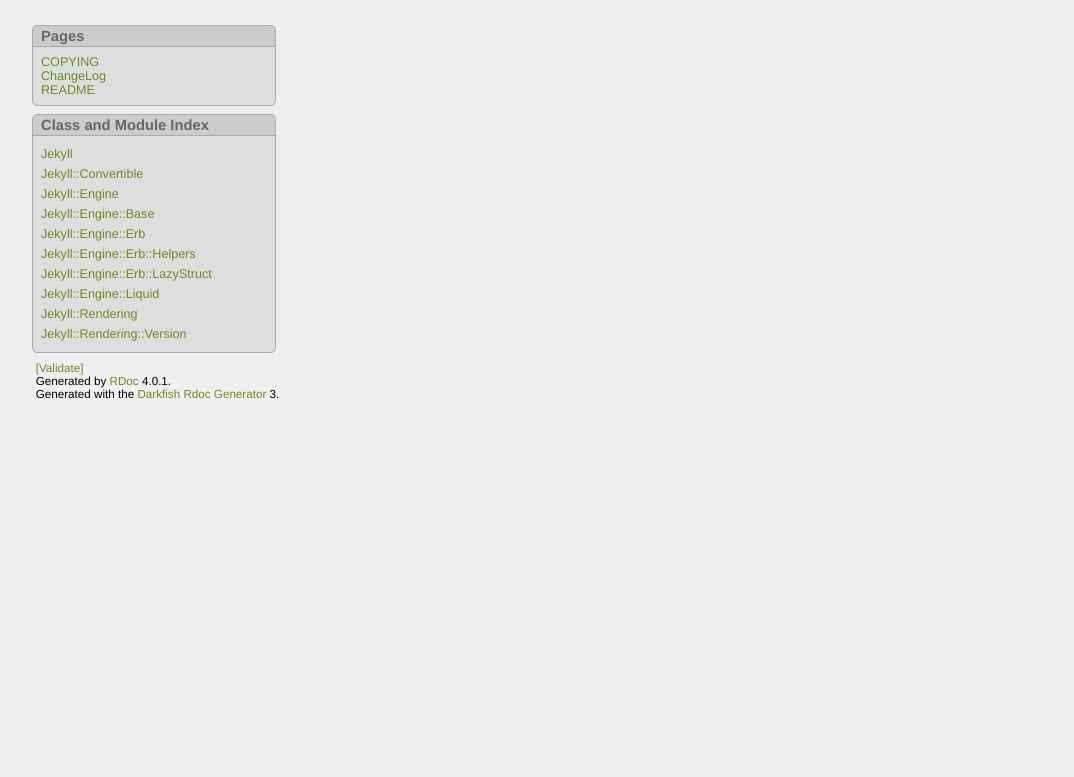
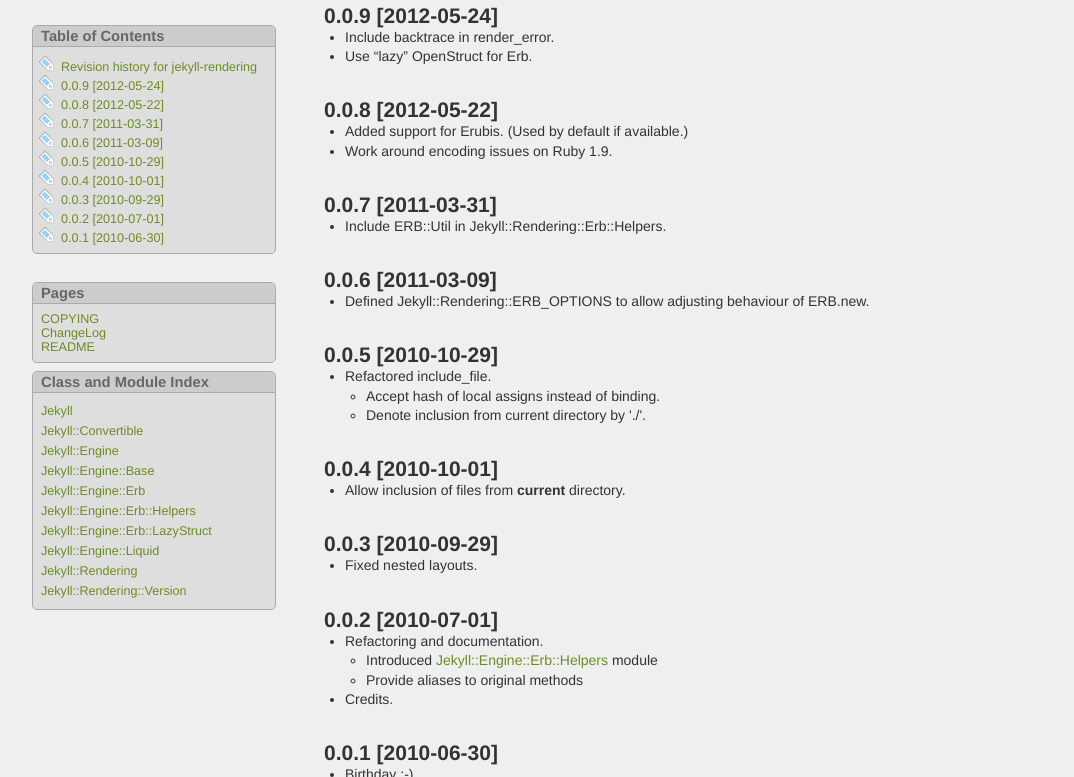
Before and after one commit to prometheus-ev/jekyll-rendering, a plain HTML site: page ChangeLog.html in a window 1280 px wide. Shown: the part 104-881 px from the top of the page, without its empty margins (16-1090 px from the left). Before the commit the page ends 800 px from the top, so only its background shows below. Drawn offline with Linux system fonts and the light colour scheme.

Commit message:
Updated documentation.

```diff
--- a/ChangeLog.html
+++ b/ChangeLog.html
@@ -43,6 +43,24 @@
 </nav>
 
 
+
+<div id="table-of-contents">
+  <nav class="section">
+    <h3 class="section-header">Table of Contents</h3>
+    <ul>
+      <li><a href="#label-Revision+history+for+jekyll-rendering">Revision history for jekyll-rendering</a>
+      <li><a href="#label-0.0.9+%5B2012-05-24%5D">0.0.9 [2012-05-24]</a>
+      <li><a href="#label-0.0.8+%5B2012-05-22%5D">0.0.8 [2012-05-22]</a>
+      <li><a href="#label-0.0.7+%5B2011-03-31%5D">0.0.7 [2011-03-31]</a>
+      <li><a href="#label-0.0.6+%5B2011-03-09%5D">0.0.6 [2011-03-09]</a>
+      <li><a href="#label-0.0.5+%5B2010-10-29%5D">0.0.5 [2010-10-29]</a>
+      <li><a href="#label-0.0.4+%5B2010-10-01%5D">0.0.4 [2010-10-01]</a>
+      <li><a href="#label-0.0.3+%5B2010-09-29%5D">0.0.3 [2010-09-29]</a>
+      <li><a href="#label-0.0.2+%5B2010-07-01%5D">0.0.2 [2010-07-01]</a>
+      <li><a href="#label-0.0.1+%5B2010-06-30%5D">0.0.1 [2010-06-30]</a>
+    </ul>
+  </nav>
+</div>
 
 
   <div id="project-metadata">
@@ -93,7 +111,71 @@
 
 <div id="documentation" class="description">
 
-<h1 id="label-ChangeLog"><a href="ChangeLog.html">ChangeLog</a><span><a href="#label-ChangeLog">&para;</a> <a href="#documentation">&uarr;</a></span></h1>
+<h1 id="label-Revision+history+for+jekyll-rendering">Revision history for jekyll-rendering<span><a href="#label-Revision+history+for+jekyll-rendering">&para;</a> <a href="#documentation">&uarr;</a></span></h1>
+
+<h2 id="label-0.0.9+%5B2012-05-24%5D">0.0.9 [2012-05-24]<span><a href="#label-0.0.9+%5B2012-05-24%5D">&para;</a> <a href="#documentation">&uarr;</a></span></h2>
+<ul><li>
+<p>Include backtrace in render_error.</p>
+</li><li>
+<p>Use “lazy” OpenStruct for Erb.</p>
+</li></ul>
+
+<h2 id="label-0.0.8+%5B2012-05-22%5D">0.0.8 [2012-05-22]<span><a href="#label-0.0.8+%5B2012-05-22%5D">&para;</a> <a href="#documentation">&uarr;</a></span></h2>
+<ul><li>
+<p>Added support for Erubis. (Used by default if available.)</p>
+</li><li>
+<p>Work around encoding issues on Ruby 1.9.</p>
+</li></ul>
+
+<h2 id="label-0.0.7+%5B2011-03-31%5D">0.0.7 [2011-03-31]<span><a href="#label-0.0.7+%5B2011-03-31%5D">&para;</a> <a href="#documentation">&uarr;</a></span></h2>
+<ul><li>
+<p>Include ERB::Util in Jekyll::Rendering::Erb::Helpers.</p>
+</li></ul>
+
+<h2 id="label-0.0.6+%5B2011-03-09%5D">0.0.6 [2011-03-09]<span><a href="#label-0.0.6+%5B2011-03-09%5D">&para;</a> <a href="#documentation">&uarr;</a></span></h2>
+<ul><li>
+<p>Defined Jekyll::Rendering::ERB_OPTIONS to allow    adjusting behaviour of
+ERB.new.</p>
+</li></ul>
+
+<h2 id="label-0.0.5+%5B2010-10-29%5D">0.0.5 [2010-10-29]<span><a href="#label-0.0.5+%5B2010-10-29%5D">&para;</a> <a href="#documentation">&uarr;</a></span></h2>
+<ul><li>
+<p>Refactored include_file.</p>
+<ul><li>
+<p>Accept hash of local assigns instead of binding.</p>
+</li><li>
+<p>Denote inclusion from current directory by &#39;./&#39;.</p>
+</li></ul>
+</li></ul>
+
+<h2 id="label-0.0.4+%5B2010-10-01%5D">0.0.4 [2010-10-01]<span><a href="#label-0.0.4+%5B2010-10-01%5D">&para;</a> <a href="#documentation">&uarr;</a></span></h2>
+<ul><li>
+<p>Allow inclusion of files from <strong>current</strong> directory.</p>
+</li></ul>
+
+<h2 id="label-0.0.3+%5B2010-09-29%5D">0.0.3 [2010-09-29]<span><a href="#label-0.0.3+%5B2010-09-29%5D">&para;</a> <a href="#documentation">&uarr;</a></span></h2>
+<ul><li>
+<p>Fixed nested layouts.</p>
+</li></ul>
+
+<h2 id="label-0.0.2+%5B2010-07-01%5D">0.0.2 [2010-07-01]<span><a href="#label-0.0.2+%5B2010-07-01%5D">&para;</a> <a href="#documentation">&uarr;</a></span></h2>
+<ul><li>
+<p>Refactoring and documentation.</p>
+<ul><li>
+<p>Introduced <a
+href="Jekyll/Engine/Erb/Helpers.html">Jekyll::Engine::Erb::Helpers</a>
+module</p>
+</li><li>
+<p>Provide aliases to original methods</p>
+</li></ul>
+</li><li>
+<p>Credits.</p>
+</li></ul>
+
+<h2 id="label-0.0.1+%5B2010-06-30%5D">0.0.1 [2010-06-30]<span><a href="#label-0.0.1+%5B2010-06-30%5D">&para;</a> <a href="#documentation">&uarr;</a></span></h2>
+<ul><li>
+<p>Birthday :-)</p>
+</li></ul>
 
 </div>
 
```
Also changed, not shown: table_of_contents.html (+10 -1 lines), js/search_index.js, 1 other file.
